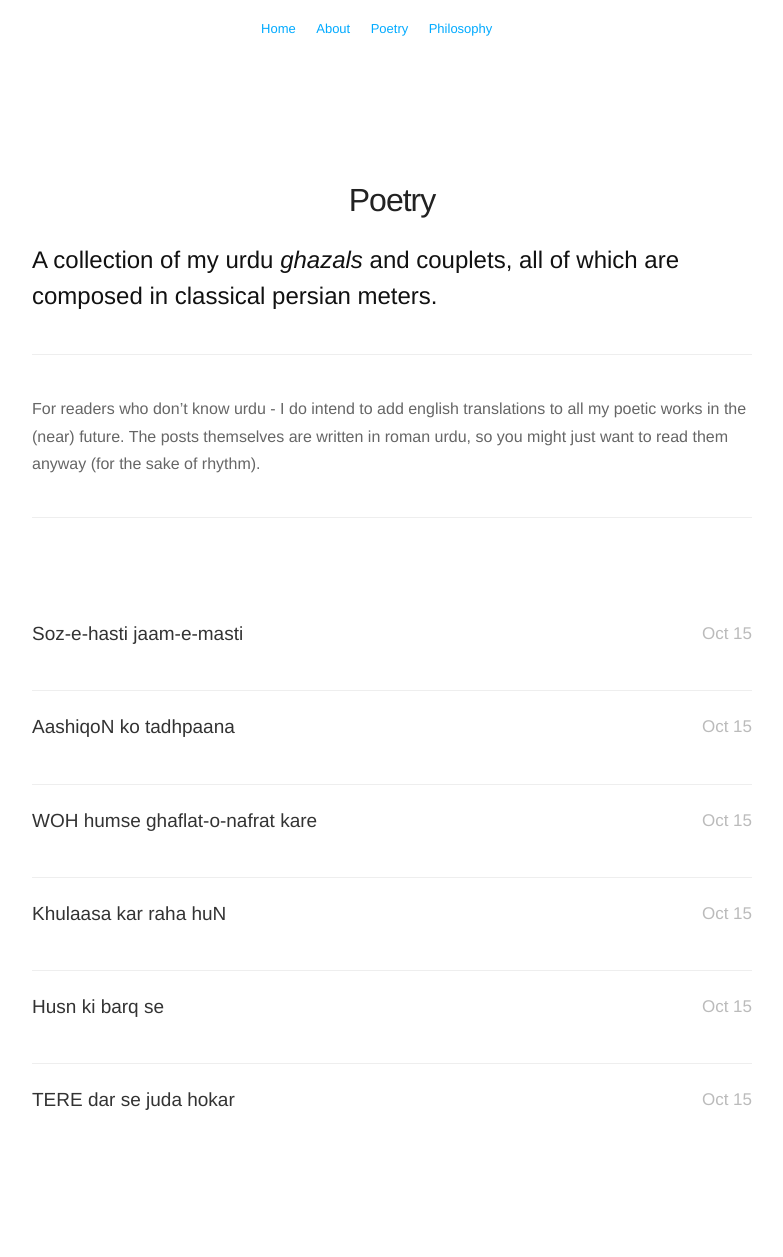
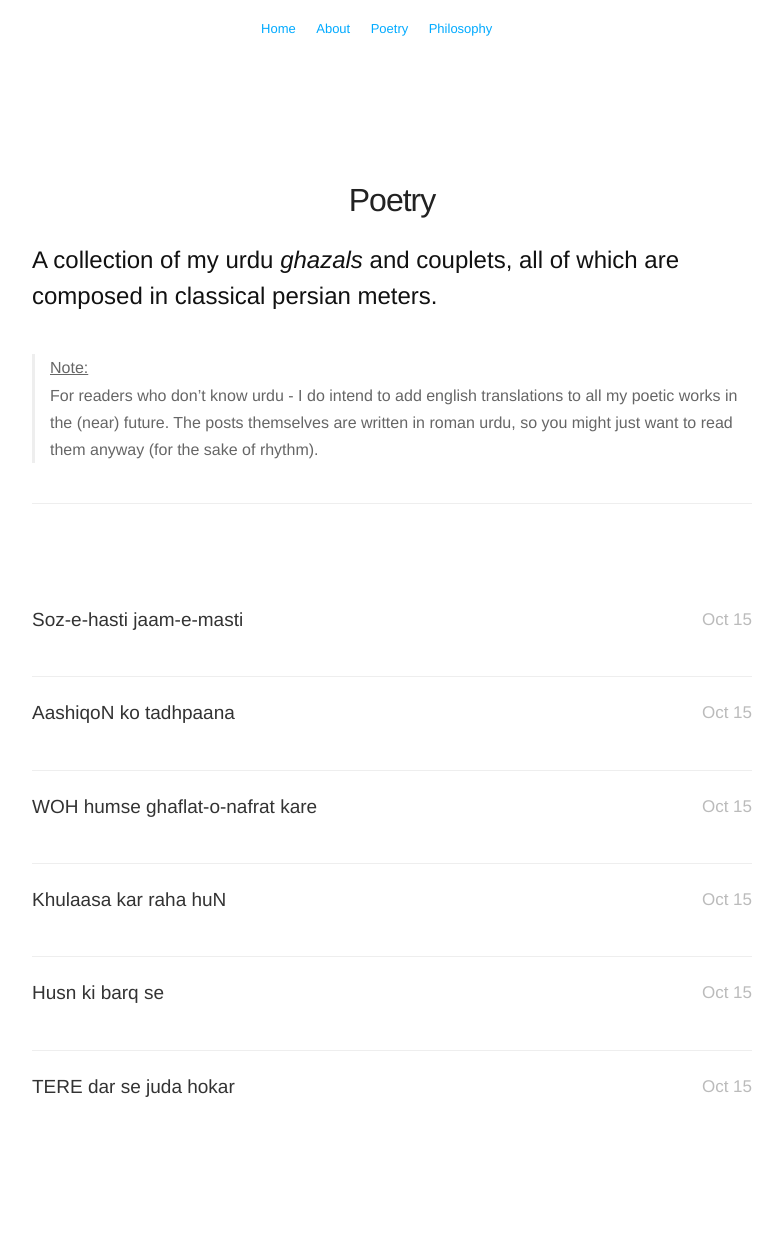
Before and after one commit to Sufi-Al-Hussaini/Sufi-Al-Hussaini.github.io, a Jekyll site: the page built from poetry.md, in a window 1280 px wide. Shown: the whole page, without its empty margins (248-1031 px from the left). Built offline with Jekyll 4.4.1, drawn with Linux system fonts in a browser that asks for light colours; nearby versions of some CDN libraries; some web fonts are replaced; comment, search, counter and statistics services are not loaded; a style sheet for code colours, icons or effects is not loaded.

Commit message:
Update poetry & philosophy pages

```diff
--- a/poetry.md
+++ b/poetry.md
@@ -6,9 +6,9 @@ permalink: poetry/
 
 ## A collection of my urdu *ghazals* and couplets, all of which are composed in classical persian meters.
 
-***
-
-For readers who don't know urdu - I do intend to add english translations to all my poetic works in the (near) future. The posts themselves are written in roman urdu, so you might just want to read them anyway (for the sake of rhythm).
+> <u>Note:</u><br/>
+> For readers who don't know urdu - I do intend to add english translations to all my poetic works in the (near) future.
+> The posts themselves are written in roman urdu, so you might just want to read them anyway (for the sake of rhythm).
 
 ***
 {% include poetry-list.html %}
```
Also changed, not shown: philosophy.md (+1 -4 lines).
